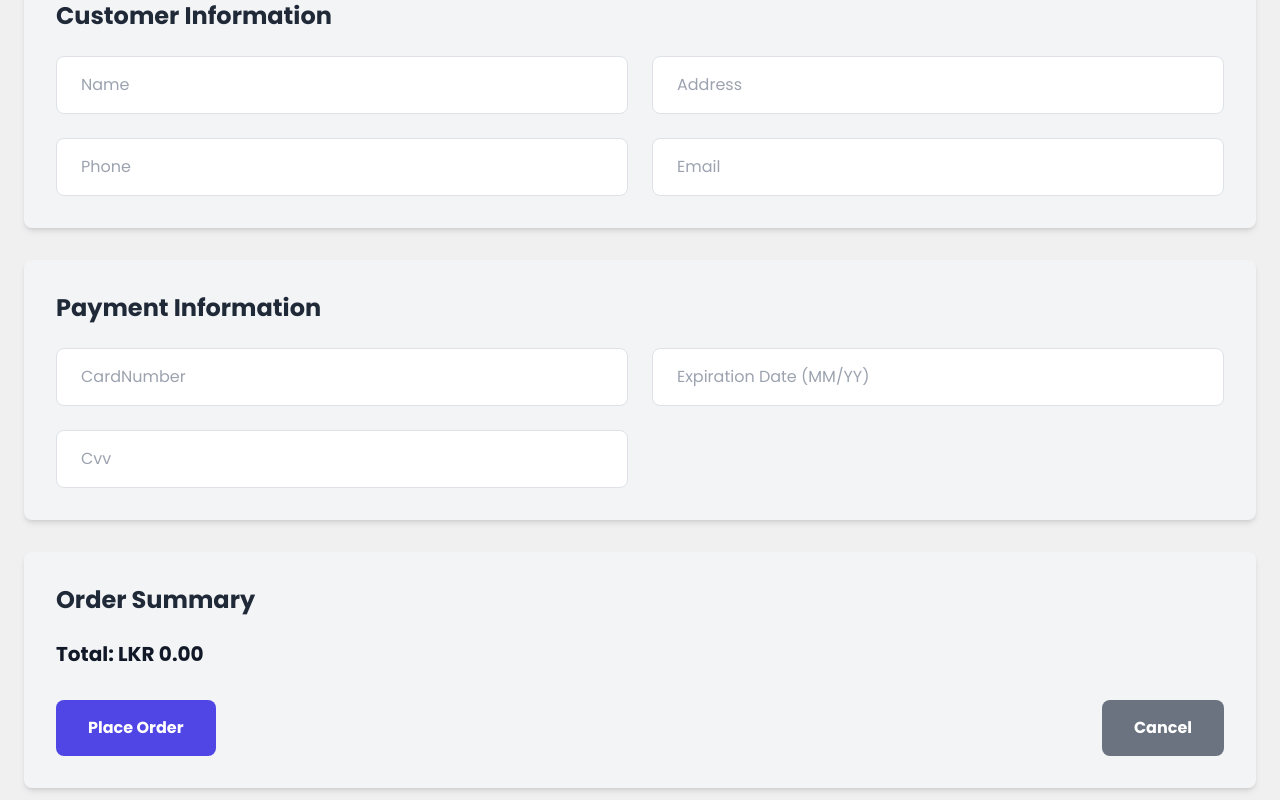
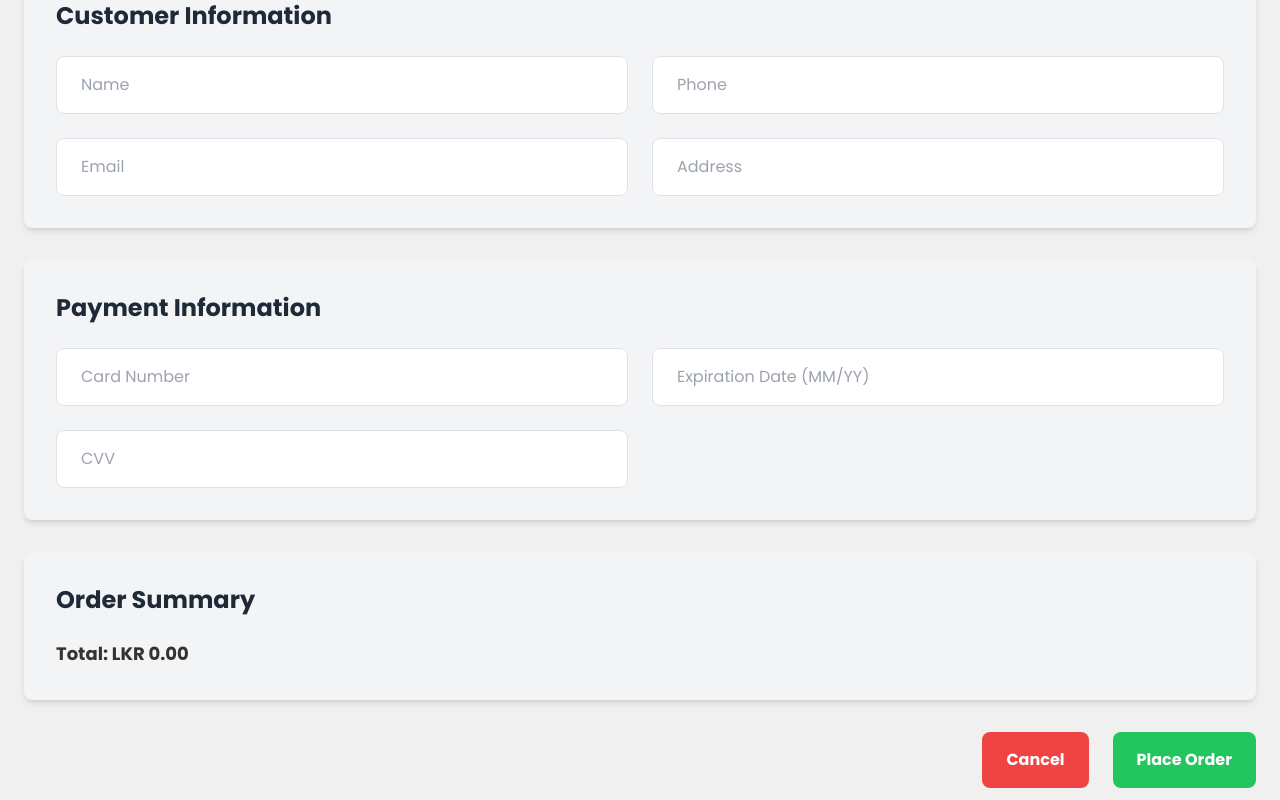
Before and after one commit to nisalfonseka/Vehicle-Service-System, a React (Vite) app in the folder frontend/: page /checkout in a window 1280 px wide. Shown: the part 240-1040 px from the top of the page. Built offline with nearby package versions, Linux system fonts and the light colour scheme; what @react-pdf/renderer, pdfmake would draw is missing.

Commit message:
validations

```diff
--- a/frontend/src/OnlineStore/components/CardManagementPage.jsx
+++ b/frontend/src/OnlineStore/components/CardManagementPage.jsx
@@ -12,6 +12,7 @@ const CardManagementPage = () => {
   const [editCard, setEditCard] = useState(null);
   const [userProfile, setUserProfile] = useState(null);
   const [loading, setLoading] = useState(false);
+  const [error, setError] = useState(null);
 
   useEffect(() => {
     const loggedInUser = JSON.parse(localStorage.getItem('user'));
@@ -37,27 +38,129 @@ const CardManagementPage = () => {
 
   const handleInputChange = (e) => {
     const { name, value } = e.target;
+
+    // Handle specific validations for certain fields
+    switch (name) {
+      case 'name':
+        // Allow only letters and spaces
+        if (/^[A-Za-z\s]*$/.test(value)) {
           setCardDetails({ ...cardDetails, [name]: value });
+        }
+        break;
+
+      case 'cardNumber':
+        // Allow only numbers and limit to 12 digits
+        if (/^\d{0,12}$/.test(value)) {
+          setCardDetails({ ...cardDetails, [name]: value });
+        }
+        break;
+
+      case 'expirationDate':
+        // Remove non-digit characters
+        let expValue = value.replace(/\D/g, '');
+        if (expValue.length > 4) expValue = expValue.slice(0, 4);
+
+        // Insert '/' after the first two digits
+        if (expValue.length > 2) {
+          expValue = expValue.slice(0, 2) + '/' + expValue.slice(2);
+        }
+
+        setCardDetails({ ...cardDetails, [name]: expValue });
+        break;
+
+      case 'cvv':
+        // Allow only numbers and limit to 3 digits
+        if (/^\d{0,3}$/.test(value)) {
+          setCardDetails({ ...cardDetails, [name]: value });
+        }
+        break;
+
+      default:
+        setCardDetails({ ...cardDetails, [name]: value });
+        break;
+    }
+  };
+
+  // Validation function
+  const validateCardDetails = () => {
+    const { name, cardNumber, expirationDate, cvv } = cardDetails;
+
+    // Name validation: only letters and spaces
+    if (!/^[A-Za-z\s]+$/.test(name)) {
+      setError('Name must contain only letters and spaces.');
+      return false;
+    }
+
+    // Card number validation: exactly 12 digits
+    if (!/^\d{12}$/.test(cardNumber)) {
+      setError('Card number must be exactly 12 digits.');
+      return false;
+    }
+
+    // Expiration date validation: MM/YY format
+    if (!/^\d{2}\/\d{2}$/.test(expirationDate)) {
+      setError('Expiration date must be in MM/YY format.');
+      return false;
+    }
+
+    const [monthStr, yearStr] = expirationDate.split('/');
+    const month = parseInt(monthStr, 10);
+    const year = parseInt(yearStr, 10);
+
+    // Validate month
+    if (month < 1 || month > 12) {
+      setError('Invalid expiration month. Must be between 01 and 12.');
+      return false;
+    }
+
+    // Validate year: between 24 and 28
+    if (year < 24 || year > 28) {
+      setError('Expiration year must be between 2024 and 2028.');
+      return false;
+    }
+
+    // CVV validation: exactly 3 digits
+    if (!/^\d{3}$/.test(cvv)) {
+      setError('CVV must be exactly 3 digits.');
+      return false;
+    }
+
+    setError(null); // Clear any previous errors
+    return true;
   };
 
   const handleSubmit = async (e) => {
     e.preventDefault();
+
+    if (!validateCardDetails()) {
+      return; // Exit if validation fails
+    }
+
     if (cards.length >= 3 && !editCard) {
       alert('You can only add up to 3 cards.');
       return;
     }
+
     try {
       if (editCard) {
-        const response = await axios.put(`http://localhost:5555/api/cards/${userProfile.userId}/${editCard._id}`, cardDetails);
+        const response = await axios.put(
+          `http://localhost:5555/api/cards/${userProfile.userId}/${editCard._id}`,
+          cardDetails
+        );
         setCards(cards.map(card => (card._id === response.data._id ? response.data : card)));
         setEditCard(null);
       } else {
-        const response = await axios.post(`http://localhost:5555/api/cards/${userProfile.userId}`, cardDetails);
+        const response = await axios.post(
+          `http://localhost:5555/api/cards/${userProfile.userId}`,
+          cardDetails
+        );
         setCards([...cards, response.data]);
       }
+
       setCardDetails({ name: '', cardNumber: '', expirationDate: '', cvv: '' });
     } catch (error) {
       console.error('Failed to save/update card:', error);
+      setError('Failed to save/update card. Please try again.');
     }
   };
 
@@ -67,6 +170,7 @@ const CardManagementPage = () => {
       setCards(cards.filter(card => card._id !== cardId));
     } catch (error) {
       console.error('Failed to delete card:', error);
+      setError('Failed to delete card. Please try again.');
     }
   };
 
@@ -83,6 +187,7 @@ const CardManagementPage = () => {
   const handleCancel = () => {
     setEditCard(null);
     setCardDetails({ name: '', cardNumber: '', expirationDate: '', cvv: '' }); // Clear the form
+    setError(null); // Clear any errors
   };
 
   return (
@@ -90,7 +195,11 @@ const CardManagementPage = () => {
       {/* Left Side: Saved Cards */}
       <div className="bg-white shadow-md rounded-lg p-6">
         <h2 className="text-lg font-semibold mb-4">Saved Cards</h2>
-        {loading ? <p>Loading...</p> : cards.length === 0 ? <p>No cards saved.</p> : (
+        {loading ? (
+          <p>Loading...</p>
+        ) : cards.length === 0 ? (
+          <p>No cards saved.</p>
+        ) : (
           <div className="space-y-4">
             {cards.map((card) => (
               <div key={card._id} className="flex justify-between items-center p-4 border-b">
@@ -122,12 +231,15 @@ const CardManagementPage = () => {
             ))}
           </div>
         )}
+        {error && <p className="text-red-500 mt-4">{error}</p>}
       </div>
 
       {/* Right Side: Add/Edit Card Form */}
       <div className="bg-white shadow-md rounded-lg p-6">
         <h2 className="text-lg font-semibold mb-4">{editCard ? 'Update Card' : 'Add New Card'}</h2>
+        {error && <p className="text-red-500 mb-4">{error}</p>}
         <form onSubmit={handleSubmit} className="grid grid-cols-1 gap-4">
+          {/* Name on Card */}
           <input
             type="text"
             name="name"
@@ -137,6 +249,8 @@ const CardManagementPage = () => {
             className="p-2 border rounded"
             required
           />
+
+          {/* Card Number */}
           <input
             type="text"
             name="cardNumber"
@@ -146,6 +260,8 @@ const CardManagementPage = () => {
             className="p-2 border rounded"
             required
           />
+
+          {/* Expiration Date */}
           <input
             type="text"
             name="expirationDate"
@@ -155,6 +271,8 @@ const CardManagementPage = () => {
             className="p-2 border rounded"
             required
           />
+
+          {/* CVV */}
           <input
             type="text"
             name="cvv"
@@ -164,12 +282,22 @@ const CardManagementPage = () => {
             className="p-2 border rounded"
             required
           />
+
+          {/* Action Buttons */}
           <div className="flex justify-between">
-            <button type="submit" className="bg-blue-500 text-white px-4 py-2 rounded hover:bg-blue-600" disabled={cards.length >= 3 && !editCard}>
+            <button
+              type="submit"
+              className="bg-blue-500 text-white px-4 py-2 rounded hover:bg-blue-600"
+              disabled={cards.length >= 3 && !editCard}
+            >
               {editCard ? 'Update Card' : 'Add Card'}
             </button>
             {editCard && (
-              <button type="button" onClick={handleCancel} className="text-gray-500 hover:underline">
+              <button
+                type="button"
+                onClick={handleCancel}
+                className="text-gray-500 hover:underline"
+              >
                 Cancel
               </button>
             )}
--- a/frontend/src/OnlineStore/components/checkout.jsx
+++ b/frontend/src/OnlineStore/components/checkout.jsx
@@ -110,6 +110,60 @@ function Checkout({ cart, setCart }) {
     doc.save(`order_${Date.now()}.pdf`);
   };
 
+  // Validation event handlers
+  const handleNameChange = (e) => {
+    const regex = /^[A-Za-z\s]*$/; // Only allow letters and spaces
+    if (regex.test(e.target.value)) {
+      setCustomerInfo({ ...customerInfo, name: e.target.value });
+    }
+  };
+
+  const handlePhoneChange = (e) => {
+    const regex = /^\d{0,10}$/; // Only allow numbers and max length of 10
+    if (regex.test(e.target.value)) {
+      setCustomerInfo({ ...customerInfo, phone: e.target.value });
+    }
+  };
+
+  const handleCardNumberChange = (e) => {
+    const regex = /^\d{0,12}$/; // Only allow numbers and max length of 12
+    if (regex.test(e.target.value)) {
+      setPaymentInfo({ ...paymentInfo, cardNumber: e.target.value });
+    }
+  };
+
+  const handleCvvChange = (e) => {
+    const regex = /^\d{0,3}$/; // Only allow numbers and max length of 3
+    if (regex.test(e.target.value)) {
+      setPaymentInfo({ ...paymentInfo, cvv: e.target.value });
+    }
+  };
+
+  const handleExpirationDateChange = (e) => {
+    let value = e.target.value.replace(/\D/g, ''); // Remove non-digit characters
+    if (value.length >= 2) {
+      value = value.slice(0, 2) + '/' + value.slice(2); // Insert '/' after MM
+    }
+
+    if (value.length === 5) {
+      const month = parseInt(value.slice(0, 2));
+      const year = parseInt('20' + value.slice(3, 5));
+
+      if (month < 1 || month > 12) {
+        setError('Invalid month. Please enter a valid expiration date.');
+        return;
+      }
+      if (year < 2024 || year > 2028) {
+        setError('Invalid year. Please enter a year between 2024 and 2028.');
+        return;
+      }
+
+      setError(''); // Clear any previous error if the date is valid
+    }
+
+    setPaymentInfo({ ...paymentInfo, expirationDate: value });
+  };
+
   return (
     <div className="custom-checkout container mx-auto px-4 py-12">
       {/* Title */}
@@ -119,16 +173,34 @@ function Checkout({ cart, setCart }) {
       <div className="custom-customer-info bg-gray-100 shadow-md rounded-lg p-8 mb-8">
         <h4 className="text-2xl font-bold text-gray-800 mb-6">Customer Information</h4>
         <div className="grid grid-cols-1 md:grid-cols-2 gap-6">
-      {['name', 'address', 'phone', 'email'].map((field, index) => (
           <input
-          key={index}
-          type={field === 'email' ? 'email' : 'text'}
-          placeholder={field.charAt(0).toUpperCase() + field.slice(1)}
-          value={customerInfo[field]}
-          onChange={(e) => setCustomerInfo({ ...customerInfo, [field]: e.target.value })}
+            type="text"
+            placeholder="Name"
+            value={customerInfo.name}
+            onChange={handleNameChange}
             className="custom-input w-full px-4 py-3 bg-white border border-gray-300 rounded-lg focus:outline-none focus:ring-2 focus:ring-indigo-500 transition-all duration-200"
           />
-      ))}
+          <input
+            type="text"
+            placeholder="Phone"
+            value={customerInfo.phone}
+            onChange={handlePhoneChange}
+            className="custom-input w-full px-4 py-3 bg-white border border-gray-300 rounded-lg focus:outline-none focus:ring-2 focus:ring-indigo-500 transition-all duration-200"
+          />
+          <input
+            type="email"
+            placeholder="Email"
+            value={customerInfo.email}
+            onChange={(e) => setCustomerInfo({ ...customerInfo, email: e.target.value })}
+            className="custom-input w-full px-4 py-3 bg-white border border-gray-300 rounded-lg focus:outline-none focus:ring-2 focus:ring-indigo-500 transition-all duration-200"
+          />
+          <input
+            type="text"
+            placeholder="Address"
+            value={customerInfo.address}
+            onChange={(e) => setCustomerInfo({ ...customerInfo, address: e.target.value })}
+            className="custom-input w-full px-4 py-3 bg-white border border-gray-300 rounded-lg focus:outline-none focus:ring-2 focus:ring-indigo-500 transition-all duration-200"
+          />
         </div>
       </div>
 
@@ -136,53 +208,64 @@ function Checkout({ cart, setCart }) {
       <div className="custom-payment-info bg-gray-100 shadow-md rounded-lg p-8 mb-8">
         <h4 className="text-2xl font-bold text-gray-800 mb-6">Payment Information</h4>
         <div className="grid grid-cols-1 md:grid-cols-2 gap-6">
-      {['cardNumber', 'expirationDate', 'cvv'].map((field, index) => (
           <input
-          key={index}
             type="text"
-          placeholder={field === 'expirationDate' ? 'Expiration Date (MM/YY)' : field.charAt(0).toUpperCase() + field.slice(1)}
-          value={paymentInfo[field]}
-          onChange={(e) => setPaymentInfo({ ...paymentInfo, [field]: e.target.value })}
+            placeholder="Card Number"
+            value={paymentInfo.cardNumber}
+            onChange={handleCardNumberChange}
             className="custom-input w-full px-4 py-3 bg-white border border-gray-300 rounded-lg focus:outline-none focus:ring-2 focus:ring-indigo-500 transition-all duration-200"
           />
-      ))}
+          <input
+            type="text"
+            placeholder="Expiration Date (MM/YY)"
+            value={paymentInfo.expirationDate}
+            onChange={handleExpirationDateChange}
+            className="custom-input w-full px-4 py-3 bg-white border border-gray-300 rounded-lg focus:outline-none focus:ring-2 focus:ring-indigo-500 transition-all duration-200"
+          />
+          <input
+            type="text"
+            placeholder="CVV"
+            value={paymentInfo.cvv}
+            onChange={handleCvvChange}
+            className="custom-input w-full px-4 py-3 bg-white border border-gray-300 rounded-lg focus:outline-none focus:ring-2 focus:ring-indigo-500 transition-all duration-200"
+          />
         </div>
       </div>
 
       {/* Order Summary */}
       <div className="custom-order-summary bg-gray-100 shadow-md rounded-lg p-8 mb-8">
         <h4 className="text-2xl font-bold text-gray-800 mb-6">Order Summary</h4>
-    <ul className="space-y-4">
-      {cart.map(item => (
-        <li key={item._id} className="flex justify-between text-lg font-medium text-gray-700">
-          <span>{item.name} x {item.quantity}</span>
-          <span>LKR {item.price.toFixed(2)}</span>
+        <ul>
+          {cart.map((item, index) => (
+            <li key={index} className="text-gray-600 mb-2">
+              {item.name} - Quantity: {item.quantity} - Price: LKR {item.price}
             </li>
           ))}
         </ul>
-    <p className="font-bold text-xl text-gray-900 mt-6">Total: LKR {cart.reduce((total, item) => total + item.price * item.quantity, 0).toFixed(2)}</p>
+        <div className="font-bold text-lg mt-4">
+          Total: LKR {cart.reduce((total, item) => total + item.price * item.quantity, 0).toFixed(2)}
+        </div>
+      </div>
 
-    {/* Action Buttons */}
-    <div className="custom-buttons flex justify-between mt-8">
-      <button
-        onClick={handleSubmit}
-        disabled={loading}
-        className="bg-indigo-600 text-white px-8 py-3 rounded-lg font-bold hover:bg-indigo-700 disabled:opacity-50 transition-all duration-200"
-      >
-        {loading ? 'Placing Order...' : 'Place Order'}
-      </button>
+      {/* Buttons */}
+      <div className="custom-buttons flex justify-end gap-4">
         <button
           onClick={handleCancel}
-        className="bg-gray-500 text-white px-8 py-3 rounded-lg font-bold hover:bg-gray-600 transition-all duration-200"
+          className="px-6 py-3 bg-red-500 text-white font-bold rounded-lg hover:bg-red-600 focus:outline-none focus:ring-2 focus:ring-red-400"
         >
           Cancel
         </button>
-    </div>
-    {error && <p className="mt-6 text-red-600">{error}</p>}
-  </div>
+        <button
+          onClick={handleSubmit}
+          className="px-6 py-3 bg-green-500 text-white font-bold rounded-lg hover:bg-green-600 focus:outline-none focus:ring-2 focus:ring-green-400"
+        >
+          {loading ? 'Processing...' : 'Place Order'}
+        </button>
       </div>
 
-
+      {/* Error Message */}
+      {error && <p className="text-red-500 mt-4">{error}</p>}
+    </div>
   );
 }
 
```
Lines whose indentation alone changed are shown as unchanged.
